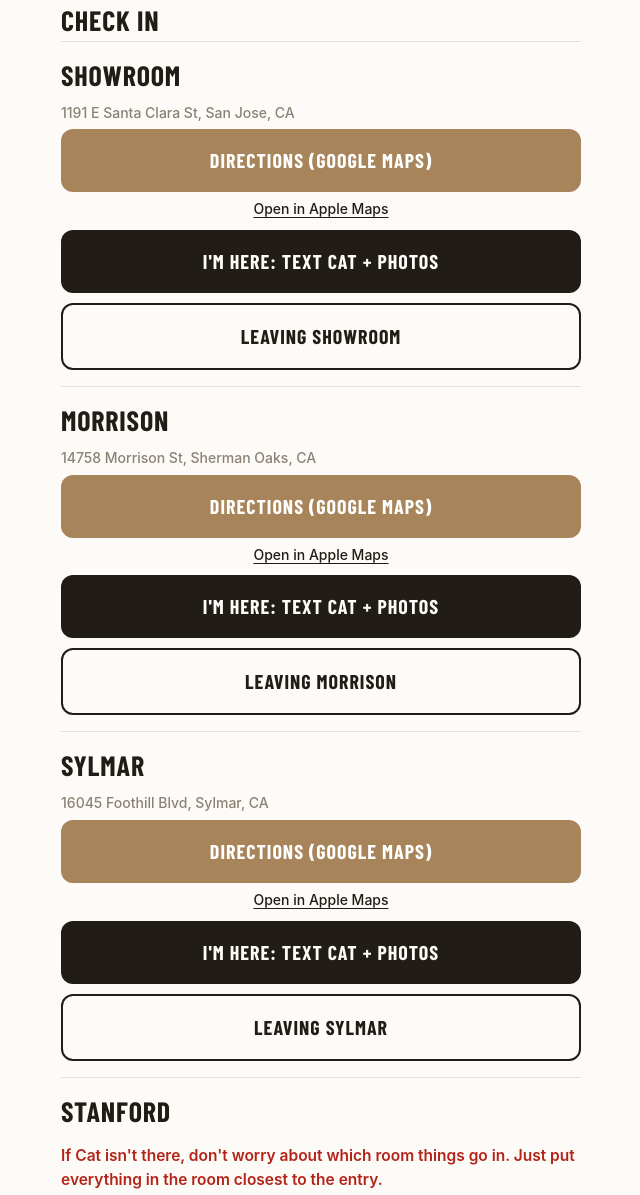
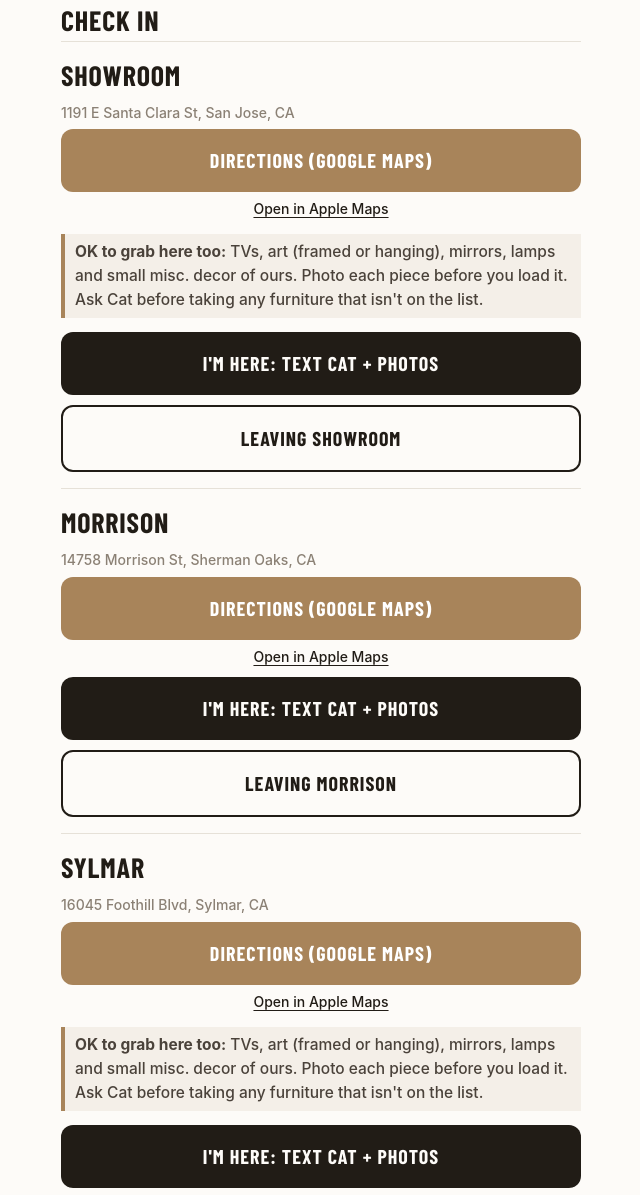
Before and after one commit to tromvia/tromvia-checkin, a plain HTML site: page index.html in a window 1280 px wide. Shown: the part 1862-3057 px from the top of the page, without its empty margins (319-959 px from the left). Drawn offline with nearby package versions, Linux system fonts and the light colour scheme; a web font is replaced by a local one.

Commit message:
Per-stop OK-to-grab note; Burbank bath done
Co-Authored-By: Claude Opus 5.5 <noreply@anthropic.com>
Claude-Session: https://claude.ai/code/session_01TjMjPP1hrkSMJNusbT1aCh

```diff
--- a/index.html
+++ b/index.html
@@ -35,6 +35,7 @@ h2,.ci{font-weight:700;font-size:28px}
 .eb{font-size:14px;letter-spacing:.14em}
 
 .prio{border:2px solid var(--ink);border-radius:10px;padding:10px 12px;margin:8px 0;display:grid;gap:4px}
+.grab{border-left:4px solid var(--brass);padding:6px 10px;margin:4px 0;background:color-mix(in srgb,var(--brass) 10%,transparent)}
 </style></head><body><main>
 <div class="eb">TromVia crew check-in</div><h1>Tap your stop</h1>
 <p class="how">Tap a button. Your texting app opens with the message already written to Cat. Add your photos, then press Send.</p>
@@ -52,11 +53,11 @@ h2,.ci{font-weight:700;font-size:28px}
 <h3>Only when Cat sends you</h3><ul><li><b><a href="#burbank">Burbank</a></b> · Destage the guest bedroom (~25% of van) → Morrison. Check with Cat for other items.</li><li><b><a href="#kyles">Kyle's</a></b> · Pick up 12 of our items (~60–70% of van) → Sylmar or Morrison. Leave the striped rug and outdoor chairs. (Mattresses are already in the U-Haul.)</li></ul>
 <p class="every"><b>Every stop:</b> photos when you arrive, wait for Cat's OK, photos when you leave, tap check-in, lock up.</p></section>
 <h2 class="ci">Check in</h2><section class="stop" id="showroom"><h2>Showroom</h2><div class="dir"><span class="addr">1191 E Santa Clara St, San Jose, CA</span><a class="btn map" href="https://www.google.com/maps/dir/?api=1&amp;destination=1191%20E%20Santa%20Clara%20St%2C%20San%20Jose%2C%20CA">Directions (Google Maps)</a><a class="small" href="https://maps.apple.com/?daddr=1191%20E%20Santa%20Clara%20St%2C%20San%20Jose%2C%20CA">Open in Apple Maps</a></div>
-<a class="btn arr" href="sms:+14156505687?&amp;body=Arriving%20at%20Showroom.%20Photos%20attached.%20Please%20review%20and%20confirm%20items%20to%20pull.">I'm here: text Cat + photos</a>
+<p class="grab"><b>OK to grab here too:</b> TVs, art (framed or hanging), mirrors, lamps and small misc. decor of ours. Photo each piece before you load it. Ask Cat before taking any furniture that isn't on the list.</p><a class="btn arr" href="sms:+14156505687?&amp;body=Arriving%20at%20Showroom.%20Photos%20attached.%20Please%20review%20and%20confirm%20items%20to%20pull.">I'm here: text Cat + photos</a>
 <a class="btn lv" href="sms:+14156505687?&amp;body=Leaving%20Showroom%20now.">Leaving Showroom</a></section><section class="stop" id="morrison"><h2>Morrison</h2><div class="dir"><span class="addr">14758 Morrison St, Sherman Oaks, CA</span><a class="btn map" href="https://www.google.com/maps/dir/?api=1&amp;destination=14758%20Morrison%20St%2C%20Sherman%20Oaks%2C%20CA">Directions (Google Maps)</a><a class="small" href="https://maps.apple.com/?daddr=14758%20Morrison%20St%2C%20Sherman%20Oaks%2C%20CA">Open in Apple Maps</a></div>
 <a class="btn arr" href="sms:+14156505687?&amp;body=Arriving%20at%20Morrison.%20Photos%20attached.%20Please%20review%20and%20confirm%20items%20to%20pull.">I'm here: text Cat + photos</a>
 <a class="btn lv" href="sms:+14156505687?&amp;body=Leaving%20Morrison%20now.">Leaving Morrison</a></section><section class="stop" id="sylmar"><h2>Sylmar</h2><div class="dir"><span class="addr">16045 Foothill Blvd, Sylmar, CA</span><a class="btn map" href="https://www.google.com/maps/dir/?api=1&amp;destination=Public%20Storage%2C%2016045%20Foothill%20Blvd%2C%20Sylmar%2C%20CA">Directions (Google Maps)</a><a class="small" href="https://maps.apple.com/?daddr=Public%20Storage%2C%2016045%20Foothill%20Blvd%2C%20Sylmar%2C%20CA">Open in Apple Maps</a></div>
-<a class="btn arr" href="sms:+14156505687?&amp;body=Arriving%20at%20Sylmar.%20Photos%20attached.%20Please%20review%20and%20confirm%20items%20to%20pull.">I'm here: text Cat + photos</a>
+<p class="grab"><b>OK to grab here too:</b> TVs, art (framed or hanging), mirrors, lamps and small misc. decor of ours. Photo each piece before you load it. Ask Cat before taking any furniture that isn't on the list.</p><a class="btn arr" href="sms:+14156505687?&amp;body=Arriving%20at%20Sylmar.%20Photos%20attached.%20Please%20review%20and%20confirm%20items%20to%20pull.">I'm here: text Cat + photos</a>
 <a class="btn lv" href="sms:+14156505687?&amp;body=Leaving%20Sylmar%20now.">Leaving Sylmar</a></section><section class="stop" id="stanford"><h2>Stanford</h2><p class="warn">If Cat isn't there, don't worry about which room things go in. Just put everything in the room closest to the entry.</p><div class="dir"><span class="addr">1516 Stanford St, Santa Monica, CA 90404</span><a class="btn map" href="https://www.google.com/maps/dir/?api=1&amp;destination=1516%20Stanford%20St%2C%20Santa%20Monica%2C%20CA%2090404">Directions (Google Maps)</a><a class="small" href="https://maps.apple.com/?daddr=1516%20Stanford%20St%2C%20Santa%20Monica%2C%20CA%2090404">Open in Apple Maps</a></div>
 <a class="btn arr" href="sms:+14156505687?&amp;body=Arriving%20at%20Stanford.%20Photos%20attached.%20Please%20review%20and%20confirm%20items%20to%20pull.">I'm here: text Cat + photos</a>
 <a class="btn lv" href="sms:+14156505687?&amp;body=Leaving%20Stanford%20now.">Leaving Stanford</a></section><section class="stop" id="inglewood"><h2>Inglewood</h2><div class="prio"><p style="margin:0"><b>This round:</b> there will likely be another haul, so don't worry about getting it all.</p><ul class="wl">
@@ -67,19 +68,19 @@ h2,.ci{font-weight:700;font-size:28px}
 <li><b>No room left:</b> the van is for Morrison staging only. Anything that doesn't fit goes back in the unit, neatly stacked.</li>
 <li><b>Running late (past ~11:50):</b> stop pulling. Load the Morrison pieces, put the rest back, lock up, and go.</li>
 <li><b>No light inside:</b> use your phone flashlight. Wrap heavy pieces in blankets, and lift with two people.</li></ul></div><div class="dir"><span class="addr">10833 S Prairie Ave, Inglewood, CA</span><a class="btn map" href="https://www.google.com/maps/dir/?api=1&amp;destination=Public%20Storage%2C%2010833%20S%20Prairie%20Ave%2C%20Inglewood%2C%20CA">Directions (Google Maps)</a><a class="small" href="https://maps.apple.com/?daddr=Public%20Storage%2C%2010833%20S%20Prairie%20Ave%2C%20Inglewood%2C%20CA">Open in Apple Maps</a></div>
-<a class="btn arr" href="sms:+14156505687?&amp;body=Arriving%20at%20Inglewood.%20Photos%20attached.%20Please%20review%20and%20confirm%20items%20to%20pull.">I'm here: text Cat + photos</a>
+<p class="grab"><b>OK to grab here too:</b> TVs, art (framed or hanging), mirrors, lamps and small misc. decor of ours. Photo each piece before you load it. Ask Cat before taking any furniture that isn't on the list.</p><a class="btn arr" href="sms:+14156505687?&amp;body=Arriving%20at%20Inglewood.%20Photos%20attached.%20Please%20review%20and%20confirm%20items%20to%20pull.">I'm here: text Cat + photos</a>
 <a class="btn lv" href="sms:+14156505687?&amp;body=Leaving%20Inglewood%20now.">Leaving Inglewood</a></section><section class="stop" id="yarmouth"><h2>Yarmouth (Encino)</h2><div class="dir"><span class="addr">5315 Yarmouth Ave, Encino, CA 91316</span><a class="btn map" href="https://www.google.com/maps/dir/?api=1&amp;destination=5315%20Yarmouth%20Ave%2C%20Encino%2C%20CA%2091316">Directions (Google Maps)</a><a class="small" href="https://maps.apple.com/?daddr=5315%20Yarmouth%20Ave%2C%20Encino%2C%20CA%2091316">Open in Apple Maps</a></div>
-<a class="btn arr" href="sms:+14156505687?&amp;body=Arriving%20at%20Yarmouth.%20Photos%20attached.%20Please%20review%20and%20confirm%20items%20to%20pull.">I'm here: text Cat + photos</a>
+<p class="grab"><b>OK to grab here too:</b> TVs, art (framed or hanging), mirrors, lamps and small misc. decor of ours. Photo each piece before you load it. Ask Cat before taking any furniture that isn't on the list.</p><a class="btn arr" href="sms:+14156505687?&amp;body=Arriving%20at%20Yarmouth.%20Photos%20attached.%20Please%20review%20and%20confirm%20items%20to%20pull.">I'm here: text Cat + photos</a>
 <a class="btn lv" href="sms:+14156505687?&amp;body=Leaving%20Yarmouth%20now.">Leaving Yarmouth</a></section><section class="stop" id="westminster"><h2>Westminster</h2><div class="dir"><span class="addr">14 Westminster Ave, Venice, CA</span><a class="btn map" href="https://www.google.com/maps/dir/?api=1&amp;destination=14%20Westminster%20Ave%2C%20Venice%2C%20CA">Directions (Google Maps)</a><a class="small" href="https://maps.apple.com/?daddr=14%20Westminster%20Ave%2C%20Venice%2C%20CA">Open in Apple Maps</a></div>
 <a class="btn arr" href="sms:+14156505687?&amp;body=Arriving%20at%20Westminster.%20Photos%20attached.%20Please%20review%20and%20confirm%20items%20to%20pull.">I'm here: text Cat + photos</a>
 <a class="btn lv" href="sms:+14156505687?&amp;body=Leaving%20Westminster%20now.">Leaving Westminster</a></section><section class="stop" id="clubhouse"><h2>Clubhouse</h2><div class="dir"><span class="addr">33 Clubhouse Ave, Venice, CA</span><a class="btn map" href="https://www.google.com/maps/dir/?api=1&amp;destination=33%20Clubhouse%20Ave%2C%20Venice%2C%20CA">Directions (Google Maps)</a><a class="small" href="https://maps.apple.com/?daddr=33%20Clubhouse%20Ave%2C%20Venice%2C%20CA">Open in Apple Maps</a></div>
 <a class="btn arr" href="sms:+14156505687?&amp;body=Arriving%20at%20Clubhouse.%20Photos%20attached.%20Please%20review%20and%20confirm%20items%20to%20pull.">I'm here: text Cat + photos</a>
 <a class="btn lv" href="sms:+14156505687?&amp;body=Leaving%20Clubhouse%20now.">Leaving Clubhouse</a></section><section class="stop" id="centinela"><h2>Centinela</h2><div class="dir"><span class="addr">4456 S Centinela Ave, Los Angeles, CA</span><a class="btn map" href="https://www.google.com/maps/dir/?api=1&amp;destination=4456%20S%20Centinela%20Ave%2C%20Los%20Angeles%2C%20CA">Directions (Google Maps)</a><a class="small" href="https://maps.apple.com/?daddr=4456%20S%20Centinela%20Ave%2C%20Los%20Angeles%2C%20CA">Open in Apple Maps</a></div>
 <a class="btn arr" href="sms:+14156505687?&amp;body=Arriving%20at%20Centinela.%20Photos%20attached.%20Please%20review%20and%20confirm%20items%20to%20pull.">I'm here: text Cat + photos</a>
-<a class="btn lv" href="sms:+14156505687?&amp;body=Leaving%20Centinela%20now.">Leaving Centinela</a></section><section class="stop" id="burbank"><h2>Burbank</h2><div class="dir"><span class="addr">2008 N Rose St, Burbank, CA 91505</span><a class="small" href="https://drive.google.com/file/d/1ddl6J_JefTU-8XCLY3-ABDN1MlOWE4_2/view">Staged items list with photos (guest bedroom + bath first)</a><a class="btn map" href="https://www.google.com/maps/dir/?api=1&amp;destination=2008%20N%20Rose%20St%2C%20Burbank%2C%20CA%2091505">Directions (Google Maps)</a><a class="small" href="https://maps.apple.com/?daddr=2008%20N%20Rose%20St%2C%20Burbank%2C%20CA%2091505">Open in Apple Maps</a></div>
-<a class="btn arr" href="sms:+14156505687?&amp;body=Arriving%20at%20Burbank.%20Photos%20attached.%20Please%20review%20and%20confirm%20items%20to%20pull.">I'm here: text Cat + photos</a>
+<a class="btn lv" href="sms:+14156505687?&amp;body=Leaving%20Centinela%20now.">Leaving Centinela</a></section><section class="stop" id="burbank"><h2>Burbank</h2><div class="dir"><span class="addr">2008 N Rose St, Burbank, CA 91505</span><a class="small" href="https://drive.google.com/file/d/13_JwDVPsccL67JYSgAWJ2Clq6l314sG6/view">Staged items list with photos (bath done; guest bedroom next)</a><a class="btn map" href="https://www.google.com/maps/dir/?api=1&amp;destination=2008%20N%20Rose%20St%2C%20Burbank%2C%20CA%2091505">Directions (Google Maps)</a><a class="small" href="https://maps.apple.com/?daddr=2008%20N%20Rose%20St%2C%20Burbank%2C%20CA%2091505">Open in Apple Maps</a></div>
+<p class="grab"><b>OK to grab here too:</b> TVs, art (framed or hanging), mirrors, lamps and small misc. decor of ours. Photo each piece before you load it. Ask Cat before taking any furniture that isn't on the list.</p><a class="btn arr" href="sms:+14156505687?&amp;body=Arriving%20at%20Burbank.%20Photos%20attached.%20Please%20review%20and%20confirm%20items%20to%20pull.">I'm here: text Cat + photos</a>
 <a class="btn lv" href="sms:+14156505687?&amp;body=Leaving%20Burbank%20now.">Leaving Burbank</a></section><section class="stop" id="kyles"><h2>Kyle&#x27;s</h2><div class="dir"><span class="addr">623 Hindry Ave, Inglewood, CA 90301</span><a class="small" href="https://drive.google.com/file/d/18BuFO2-Dsa8ZACHrHYbZduZ43KxF9XzQ/view">Inventory sheet with photos: what to pick up</a><a class="btn map" href="https://www.google.com/maps/dir/?api=1&amp;destination=623%20Hindry%20Ave%2C%20Inglewood%2C%20CA%2090301">Directions (Google Maps)</a><a class="small" href="https://maps.apple.com/?daddr=623%20Hindry%20Ave%2C%20Inglewood%2C%20CA%2090301">Open in Apple Maps</a></div>
-<a class="btn arr" href="sms:+14156505687?&amp;body=Arriving%20at%20Kyle&#x27;s.%20Photos%20attached.%20Please%20review%20and%20confirm%20items%20to%20pull.">I'm here: text Cat + photos</a>
+<p class="grab"><b>OK to grab here too:</b> TVs, art (framed or hanging), mirrors, lamps and small misc. decor of ours. Photo each piece before you load it. Ask Cat before taking any furniture that isn't on the list.</p><a class="btn arr" href="sms:+14156505687?&amp;body=Arriving%20at%20Kyle&#x27;s.%20Photos%20attached.%20Please%20review%20and%20confirm%20items%20to%20pull.">I'm here: text Cat + photos</a>
 <a class="btn lv" href="sms:+14156505687?&amp;body=Leaving%20Kyle&#x27;s%20now.">Leaving Kyle&#x27;s</a></section><section class="stop" id="ikea-burbank"><h2>IKEA Burbank</h2><div class="dir"><span class="addr">IKEA, 600 N San Fernando Blvd, Burbank, CA 91502</span><a class="btn map" href="https://www.google.com/maps/dir/?api=1&amp;destination=IKEA%2C%20600%20N%20San%20Fernando%20Blvd%2C%20Burbank%2C%20CA%2091502">Directions (Google Maps)</a><a class="small" href="https://maps.apple.com/?daddr=IKEA%2C%20600%20N%20San%20Fernando%20Blvd%2C%20Burbank%2C%20CA%2091502">Open in Apple Maps</a></div>
 <a class="btn arr" href="sms:+14156505687?&amp;body=Arriving%20at%20IKEA%20Burbank.%20Photos%20attached.%20Please%20review%20and%20confirm%20items%20to%20pull.">I'm here: text Cat + photos</a>
 <a class="btn lv" href="sms:+14156505687?&amp;body=Leaving%20IKEA%20Burbank%20now.">Leaving IKEA Burbank</a></section><section class="stop" id="ikea-culver-city"><h2>IKEA Culver City</h2><div class="dir"><span class="addr">IKEA, 3225 Helms Ave, Los Angeles, CA 90034</span><a class="btn map" href="https://www.google.com/maps/dir/?api=1&amp;destination=IKEA%2C%203225%20Helms%20Ave%2C%20Los%20Angeles%2C%20CA%2090034">Directions (Google Maps)</a><a class="small" href="https://maps.apple.com/?daddr=IKEA%2C%203225%20Helms%20Ave%2C%20Los%20Angeles%2C%20CA%2090034">Open in Apple Maps</a></div>
```
